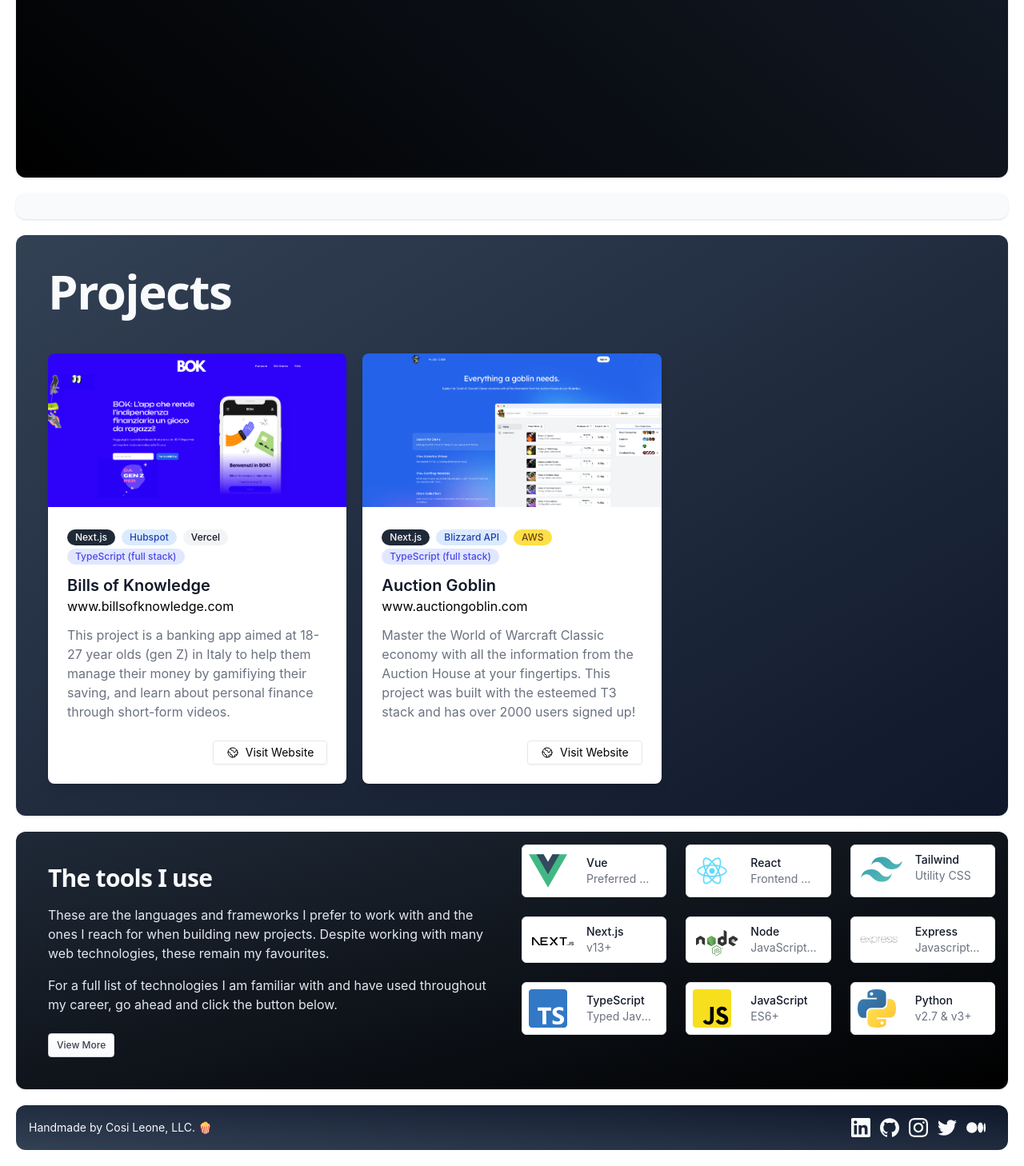
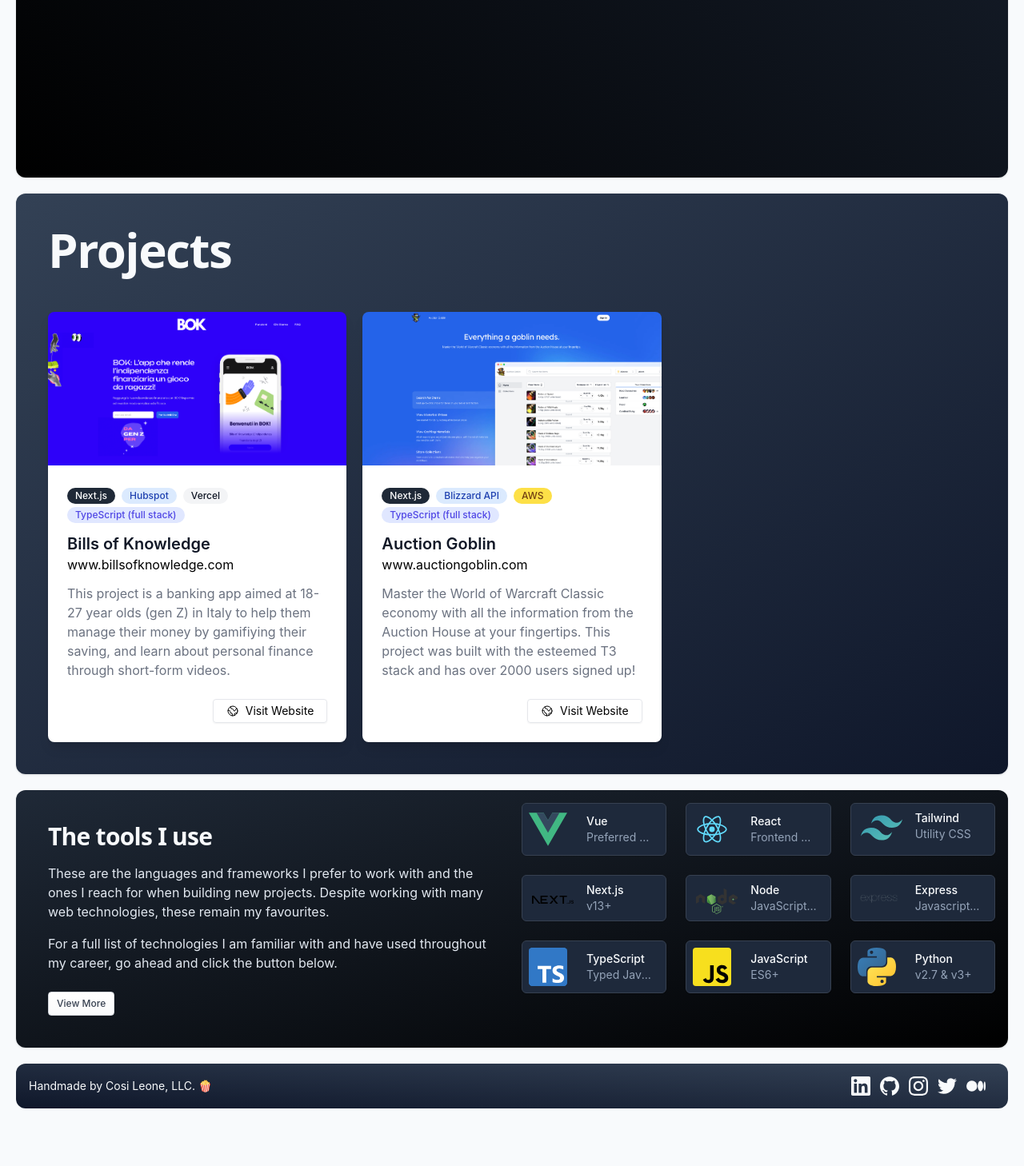
Before and after one commit to cosileone/cosileone-website, a Nuxt app: page /Index in a window 1280 px wide. Shown: the part 828-2286 px from the top of the page at 80% size. After the commit the page ends 2234 px from the top, so only its background shows below. Built offline with nearby package versions, Linux system fonts and the light colour scheme.

Commit message:
some color changes

```diff
--- a/app.vue
+++ b/app.vue
@@ -7,3 +7,9 @@
 <script setup lang="ts">
 import Index from '/src/pages/Index.vue';
 </script>
+
+<style>
+html {
+  @apply bg-slate-50;
+}
+</style>
--- a/src/components/GridListTile.vue
+++ b/src/components/GridListTile.vue
@@ -1,5 +1,7 @@
 <template>
-  <li class="col-span-1 shadow-sm rounded-md border border-gray-200 bg-white">
+  <li
+    class="col-span-1 shadow-sm rounded-md border border-gray-700 bg-slate-800"
+  >
     <component :is="$attrs.href ? 'a' : 'span'" v-bind="$attrs" class="flex">
       <slot>
         <slot name="image">
@@ -11,10 +13,10 @@
       </slot>
       <div class="flex-1 flex items-center justify-between truncate">
         <div class="flex-1 px-4 py-2 text-sm truncate">
-          <p class="text-gray-900 font-medium hover:text-gray-600">
+          <p class="text-slate-50 font-medium hover:text-slate-400">
             {{ title }}
           </p>
-          <p class="text-gray-500 truncate" :title="description">
+          <p class="text-slate-400 truncate" :title="description">
             {{ description }}
           </p>
         </div>
--- a/src/components/Navigation.vue
+++ b/src/components/Navigation.vue
@@ -1,6 +1,6 @@
 <template>
   <header
-    :class="[hasScrolled ? 'backdrop-blur-md bg-white/60' : 'bg-white']"
+    :class="[hasScrolled ? 'backdrop-blur-md bg-slate-100/60' : 'bg-slate-100']"
     class="header group/header flex items-center justify-between transition-all duration-300 font-body container mx-auto px-5 shadow-xl rounded-lg md:max-w-7xl fixed top-10 md:top-12 left-0 right-0"
   >
     <div class="h-16 w-48 flex items-center text-xl">
--- a/src/pages/Index.vue
+++ b/src/pages/Index.vue
@@ -31,7 +31,7 @@
       <!--        </div>-->
       <!--      </div>-->
     </ContentTile>
-    <ContentTile class="bg-gray-50 shadow"></ContentTile>
+    <!--    <ContentTile class="bg-gray-50 shadow"></ContentTile>-->
     <ContentTile
       class="bg-gradient-to-tl from-slate-900 to-slate-700 pb-64 shadow"
     >
@@ -391,7 +391,7 @@
       </div>
     </ContentTile>
     <ContentTile
-      class="bg-gradient-to-tr from-slate-700 to-slate-900 flex justify-between items-center"
+      class="bg-gradient-to-bl from-slate-700 to-slate-900 flex justify-between items-center"
     >
       <div class="justify-self-end inline-flex items-center text-slate-50">
         <span class="text-sm inline-flex">
```
